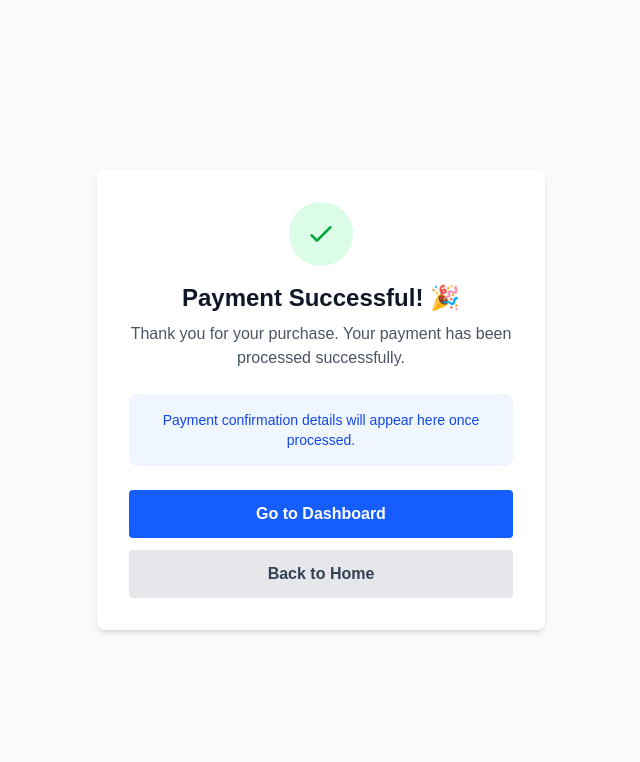
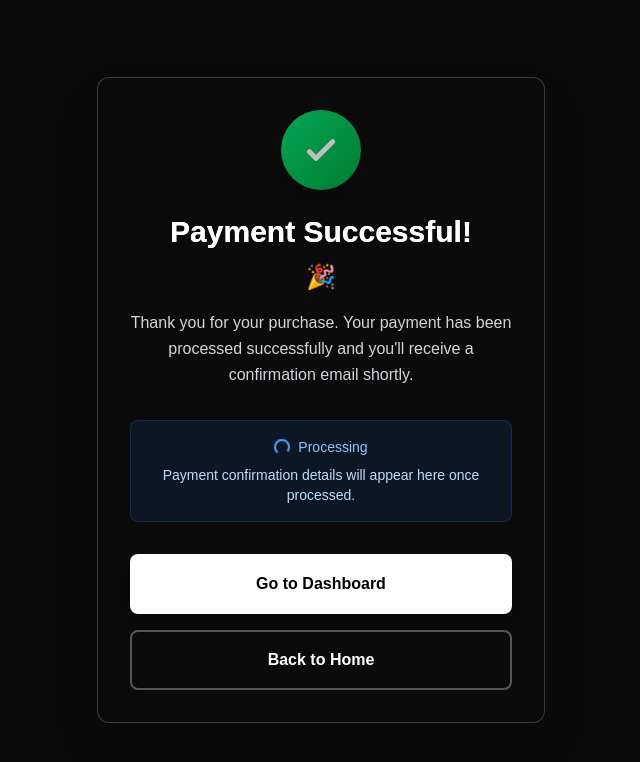
Before and after one commit to DylanBk/TechEd-Week-10, a Next.js app in the folder polarite/: page /payment-success in a window 1280 px wide. Shown: the top 762 px of the page, without its empty margins (319-959 px from the left). Built offline with nearby package versions, Linux system fonts and the light colour scheme.

Commit message:
Payment success page designed

```diff
--- a/polarite/src/app/payment-success/page.tsx
+++ b/polarite/src/app/payment-success/page.tsx
@@ -1,4 +1,3 @@
-// src/app/payment-success/page.tsx
 'use client'
 import { useEffect, useState } from 'react'
 import { useSearchParams } from 'next/navigation'
@@ -23,55 +22,70 @@ export default function PaymentSuccessPage() {
   }, [payment_intent, redirect_status])
 
   return (
-    <div className="min-h-screen flex items-center justify-center bg-gray-50">
-      <div className="max-w-md w-full bg-white rounded-lg shadow-md p-8 text-center">
-        <div className="mb-6">
-          <div className="mx-auto w-16 h-16 bg-green-100 rounded-full flex items-center justify-center mb-4">
-            <svg className="w-8 h-8 text-green-600" fill="none" stroke="currentColor" viewBox="0 0 24 24">
-              <path strokeLinecap="round" strokeLinejoin="round" strokeWidth="2" d="M5 13l4 4L19 7"></path>
+    <div className="min-h-screen flex items-center justify-center bg-bg p-8">
+      <div className="max-w-md w-full bg-bg border border-white/20 rounded-xl shadow-2xl p-8 text-center backdrop-blur-sm">
+        <div className="mb-8">
+          <div className="mx-auto w-20 h-20 bg-gradient-to-br from-green-400 to-green-600 rounded-full flex items-center justify-center mb-6 shadow-lg animate-pulse">
+            <svg className="w-10 h-10 text-white" fill="none" stroke="currentColor" viewBox="0 0 24 24">
+              <path strokeLinecap="round" strokeLinejoin="round" strokeWidth="3" d="M5 13l4 4L19 7"></path>
             </svg>
           </div>
-          <h1 className="text-2xl font-bold text-gray-900 mb-2">
-            Payment Successful! 🎉
+
+          <h1 className="text-3xl font-bold text-white mb-3 bg-gradient-to-r from-white to-gray-200 bg-clip-text text-transparent">
+            Payment Successful!
           </h1>
-          <p className="text-gray-600">
-            Thank you for your purchase. Your payment has been processed successfully.
+          <div className="text-2xl mb-4 animate-bounce">🎉</div>
+          <p className="text-gray-300 leading-relaxed">
+            Thank you for your purchase. Your payment has been processed successfully and you'll receive a confirmation email shortly.
           </p>
         </div>
 
         {paymentDetails && (
-          <div className="bg-gray-50 rounded-lg p-4 mb-6">
-            <p className="text-sm text-gray-600">
-              Payment ID: <span className="font-mono text-xs break-all">{paymentDetails.id}</span>
-            </p>
-            <p className="text-sm text-green-600 font-medium mt-1">
-              Status: {paymentDetails.status}
-            </p>
+          <div className="bg-white/5 backdrop-blur-sm rounded-lg p-4 mb-8 border border-white/10">
+            <div className="space-y-2">
+              <div className="flex flex-col space-y-1">
+                <span className="text-xs text-gray-400 uppercase tracking-wider">Payment ID</span>
+                <span className="font-mono text-sm text-gray-200 break-all bg-black/20 px-2 py-1 rounded">
+                  {paymentDetails.id}
+                </span>
+              </div>
+              <div className="flex items-center justify-center space-x-2 pt-2">
+                <div className="w-2 h-2 bg-green-500 rounded-full animate-pulse"></div>
+                <span className="text-sm text-green-400 font-medium capitalize">
+                  {paymentDetails.status}
+                </span>
+              </div>
+            </div>
           </div>
         )}
 
         {!paymentDetails && (
-          <div className="bg-blue-50 rounded-lg p-4 mb-6">
-            <p className="text-blue-700 text-sm">
+          <div className="bg-blue-500/10 backdrop-blur-sm rounded-lg p-4 mb-8 border border-blue-500/20">
+            <div className="flex items-center justify-center space-x-2 mb-2">
+              <div className="w-4 h-4 border-2 border-blue-400 border-t-transparent rounded-full animate-spin"></div>
+              <span className="text-blue-300 text-sm font-medium">Processing</span>
+            </div>
+            <p className="text-blue-200 text-sm">
               Payment confirmation details will appear here once processed.
             </p>
           </div>
         )}
 
-        <div className="space-y-3">
+        <div className="space-y-4">
           <Link
             href="/dashboard"
-            className="block w-full bg-blue-600 text-white py-3 px-4 rounded font-semibold hover:bg-blue-700 transition-colors"
+            className="block w-full bg-white text-black py-4 px-6 rounded-lg font-semibold border-2 border-transparent hover:bg-gray-100 hover:border-white/20 transition-all duration-200 transform hover:scale-[1.02] shadow-lg hover:shadow-xl"
           >
             Go to Dashboard
           </Link>
           <Link
             href="/"
-            className="block w-full bg-gray-200 text-gray-700 py-3 px-4 rounded font-semibold hover:bg-gray-300 transition-colors"
+            className="block w-full bg-transparent text-white py-4 px-6 rounded-lg font-semibold border-2 border-white/30 hover:bg-white/10 hover:border-white/50 transition-all duration-200 transform hover:scale-[1.02]"
           >
             Back to Home
           </Link>
         </div>
+
       </div>
     </div>
   )
```
Also changed, not shown: polarite/src/app/test/page.tsx (+0 -12 lines).
